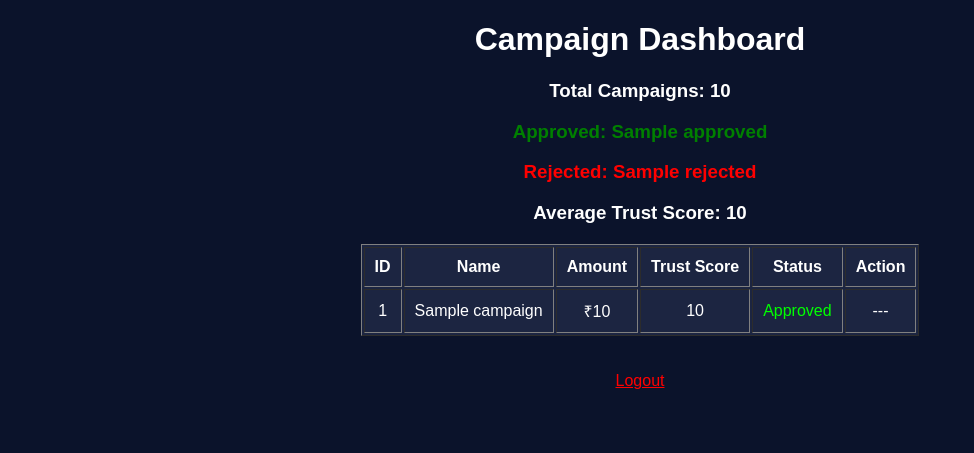
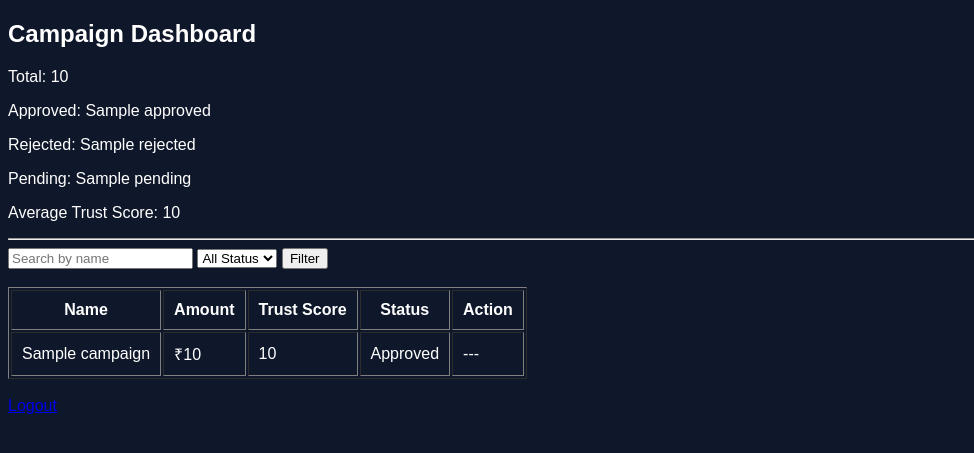
Before and after one commit to shrreeeram/ethical-crowdfunding-checker, a Flask app: template templates/admin.html in a window 1280 px wide. Shown: the top 453 px of the page, without its empty margins (0-974 px from the left). Run offline with Flask 3, Linux system fonts and the light colour scheme; tables that the repository leaves empty hold one stand-in row (values such as "Sample post"); the template is opened without the code that fills it: values that come from a table or form of the project are taken from there, most other values are stand-ins (such as "Sample title", 1, 10 or a date in 2020); some libraries are stand-ins or nearby versions.

Commit message:
Final professional version with search and dashboard stats

```diff
--- a/app.py
+++ b/app.py
@@ -1,58 +1,57 @@
 from flask import Flask, render_template, request, redirect, url_for
-from flask_sqlalchemy import SQLAlchemy
 from flask_login import LoginManager, UserMixin, login_user, login_required, logout_user
 from flask_bcrypt import Bcrypt
-from sqlalchemy import func
+from flask_pymongo import PyMongo
+from bson.objectid import ObjectId
 import os
 
 app = Flask(__name__)
 
-# ------------------ CONFIG ------------------
+# ---------------- CONFIG ----------------
 
 app.config["SECRET_KEY"] = os.environ.get("SECRET_KEY", "fallback-secret")
-app.config["SQLALCHEMY_DATABASE_URI"] = "sqlite:///site.db"
-app.config["SQLALCHEMY_TRACK_MODIFICATIONS"] = False
 
-db = SQLAlchemy(app)
+app.config["MONGO_URI"] = os.environ.get(
+    "MONGO_URI",
+    "mongodb+srv://ethicaladmin:sbup@clusterpractice.suczpoe.mongodb.net/ethicaldb?retryWrites=true&w=majority"
+)
+
+mongo = PyMongo(app)
+
 login_manager = LoginManager(app)
 login_manager.login_view = "login"
+
 bcrypt = Bcrypt(app)
 
-# ------------------ MODELS ------------------
+# ---------------- USER CLASS ----------------
 
-class User(db.Model, UserMixin):
-    id = db.Column(db.Integer, primary_key=True)
-    username = db.Column(db.String(20), unique=True, nullable=False)
-    password = db.Column(db.String(100), nullable=False)
-
-class Campaign(db.Model):
-    id = db.Column(db.Integer, primary_key=True)
-    name = db.Column(db.String(100), nullable=False)
-    description = db.Column(db.Text, nullable=False)
-    amount = db.Column(db.Integer, nullable=False)
-    address = db.Column(db.String(200), nullable=False)
-    trust_score = db.Column(db.Integer)
-    status = db.Column(db.String(20), default="Pending")
-
-# ------------------ DATABASE INIT ------------------
-
-with app.app_context():
-    db.create_all()
-
-    # Create admin if not exists
-    if not User.query.filter_by(username="pruthvirajpatil").first():
-        hashed_password = bcrypt.generate_password_hash("sbup").decode("utf-8")
-        admin = User(username="pruthvirajpatil", password=hashed_password)
-        db.session.add(admin)
-        db.session.commit()
-
-# ------------------ LOGIN MANAGER ------------------
+class User(UserMixin):
+    def __init__(self, user_data):
+        self.id = str(user_data["_id"])
+        self.username = user_data["username"]
+        self.password = user_data["password"]
 
 @login_manager.user_loader
 def load_user(user_id):
-    return User.query.get(int(user_id))
+    try:
+        user_data = mongo.db.users.find_one({"_id": ObjectId(user_id)})
+        if user_data:
+            return User(user_data)
+    except:
+        return None
+    return None
 
-# ------------------ TRUST SCORE ------------------
+# ---------------- CREATE ADMIN IF NOT EXISTS ----------------
+
+with app.app_context():
+    if mongo.db.users.count_documents({"username": "pruthvirajpatil"}) == 0:
+        hashed_password = bcrypt.generate_password_hash("sbup").decode("utf-8")
+        mongo.db.users.insert_one({
+            "username": "pruthvirajpatil",
+            "password": hashed_password
+        })
+
+# ---------------- TRUST SCORE ----------------
 
 def calculate_trust_score(amount, address, description):
     score = 100
@@ -71,11 +70,12 @@ def calculate_trust_score(amount, address, description):
 
     return max(score, 0)
 
-# ------------------ ROUTES ------------------
+# ---------------- ROUTES ----------------
 
 @app.route("/")
 def home():
     return render_template("index.html")
+
 
 @app.route("/submit", methods=["POST"])
 def submit():
@@ -86,33 +86,43 @@ def submit():
 
     trust_score = calculate_trust_score(amount, address, description)
 
-    new_campaign = Campaign(
-        name=name,
-        description=description,
-        amount=amount,
-        address=address,
-        trust_score=trust_score,
-        status="Pending"
-    )
-
-    db.session.add(new_campaign)
-    db.session.commit()
+    mongo.db.campaigns.insert_one({
+        "name": name,
+        "description": description,
+        "amount": amount,
+        "address": address,
+        "trust_score": trust_score,
+        "status": "Pending"
+    })
 
     return redirect(url_for("home"))
 
-# ------------------ ADMIN DASHBOARD ------------------
 
 @app.route("/admin")
 @login_required
 def admin():
-    campaigns = Campaign.query.all()
+    search = request.args.get("search", "")
+    status_filter = request.args.get("status", "")
 
-    total = Campaign.query.count()
-    approved = Campaign.query.filter_by(status="Approved").count()
-    rejected = Campaign.query.filter_by(status="Rejected").count()
+    query = {}
 
-    avg_score = db.session.query(func.avg(Campaign.trust_score)).scalar()
-    avg_score = round(avg_score, 2) if avg_score else 0
+    if search:
+        query["name"] = {"$regex": search, "$options": "i"}
+
+    if status_filter:
+        query["status"] = status_filter
+
+    campaigns = list(mongo.db.campaigns.find(query))
+
+    total = mongo.db.campaigns.count_documents({})
+    approved = mongo.db.campaigns.count_documents({"status": "Approved"})
+    rejected = mongo.db.campaigns.count_documents({"status": "Rejected"})
+    pending = mongo.db.campaigns.count_documents({"status": "Pending"})
+
+    avg_score = 0
+    all_campaigns = list(mongo.db.campaigns.find())
+    if len(all_campaigns) > 0:
+        avg_score = sum(c["trust_score"] for c in all_campaigns) / len(all_campaigns)
 
     return render_template(
         "admin.html",
@@ -120,30 +130,38 @@ def admin():
         total=total,
         approved=approved,
         rejected=rejected,
-        avg_score=avg_score
+        pending=pending,
+        avg_score=round(avg_score, 2),
+        search=search,
+        status_filter=status_filter
     )
 
-# ------------------ APPROVE ------------------
 
-@app.route("/approve/<int:id>")
+@app.route("/approve/<id>")
 @login_required
 def approve(id):
-    campaign = Campaign.query.get_or_404(id)
-    campaign.status = "Approved"
-    db.session.commit()
+    try:
+        mongo.db.campaigns.update_one(
+            {"_id": ObjectId(id)},
+            {"$set": {"status": "Approved"}}
+        )
+    except:
+        pass
     return redirect(url_for("admin"))
 
-# ------------------ REJECT ------------------
 
-@app.route("/reject/<int:id>")
+@app.route("/reject/<id>")
 @login_required
 def reject(id):
-    campaign = Campaign.query.get_or_404(id)
-    campaign.status = "Rejected"
-    db.session.commit()
+    try:
+        mongo.db.campaigns.update_one(
+            {"_id": ObjectId(id)},
+            {"$set": {"status": "Rejected"}}
+        )
+    except:
+        pass
     return redirect(url_for("admin"))
 
-# ------------------ LOGIN ------------------
 
 @app.route("/login", methods=["GET", "POST"])
 def login():
@@ -151,15 +169,15 @@ def login():
         username = request.form["username"]
         password = request.form["password"]
 
-        user = User.query.filter_by(username=username).first()
+        user_data = mongo.db.users.find_one({"username": username})
 
-        if user and bcrypt.check_password_hash(user.password, password):
+        if user_data and bcrypt.check_password_hash(user_data["password"], password):
+            user = User(user_data)
             login_user(user)
             return redirect(url_for("admin"))
 
     return render_template("login.html")
 
-# ------------------ LOGOUT ------------------
 
 @app.route("/logout")
 @login_required
@@ -167,7 +185,7 @@ def logout():
     logout_user()
     return redirect(url_for("home"))
 
-# ------------------ RUN ------------------
+# ---------------- RUN ----------------
 
 if __name__ == "__main__":
-    app.run(debug=True)
+    app.run()
--- a/templates/admin.html
+++ b/templates/admin.html
@@ -5,20 +5,37 @@
     <title>Admin Dashboard</title>
 </head>
 
-<body style="background:#0b132b; color:white; font-family:Arial; text-align:center;">
+<body style="background:#0f172a; color:white; font-family:sans-serif;">
 
-    <h1>Campaign Dashboard</h1>
+    <h2>Campaign Dashboard</h2>
 
-    <div style="margin:20px;">
-        <h3>Total Campaigns: {{ total }}</h3>
-        <h3 style="color:green;">Approved: {{ approved }}</h3>
-        <h3 style="color:red;">Rejected: {{ rejected }}</h3>
-        <h3>Average Trust Score: {{ avg_score }}</h3>
+    <div>
+        <p>Total: {{ total }}</p>
+        <p>Approved: {{ approved }}</p>
+        <p>Rejected: {{ rejected }}</p>
+        <p>Pending: {{ pending }}</p>
+        <p>Average Trust Score: {{ avg_score }}</p>
     </div>
 
-    <table border="1" cellpadding="10" style="margin:auto; background:#1c2541;">
+    <hr>
+
+    <form method="GET">
+        <input type="text" name="search" placeholder="Search by name" value="{{ search }}">
+
+        <select name="status">
+            <option value="">All Status</option>
+            <option value="Pending" {% if status_filter=="Pending" %}selected{% endif %}>Pending</option>
+            <option value="Approved" {% if status_filter=="Approved" %}selected{% endif %}>Approved</option>
+            <option value="Rejected" {% if status_filter=="Rejected" %}selected{% endif %}>Rejected</option>
+        </select>
+
+        <button type="submit">Filter</button>
+    </form>
+
+    <br>
+
+    <table border="1" cellpadding="10">
         <tr>
-            <th>ID</th>
             <th>Name</th>
             <th>Amount</th>
             <th>Trust Score</th>
@@ -28,24 +45,14 @@
 
         {% for c in campaigns %}
         <tr>
-            <td>{{ c.id }}</td>
             <td>{{ c.name }}</td>
             <td>₹{{ c.amount }}</td>
             <td>{{ c.trust_score }}</td>
-            <td>
-                {% if c.status == "Approved" %}
-                <span style="color:lime;">Approved</span>
-                {% elif c.status == "Rejected" %}
-                <span style="color:red;">Rejected</span>
-                {% else %}
-                <span style="color:orange;">Pending</span>
-                {% endif %}
-            </td>
+            <td>{{ c.status }}</td>
             <td>
                 {% if c.status == "Pending" %}
-                <a href="/approve/{{ c.id }}">Approve</a>
-                |
-                <a href="/reject/{{ c.id }}">Reject</a>
+                <a href="/approve/{{ c._id }}">Approve</a> |
+                <a href="/reject/{{ c._id }}">Reject</a>
                 {% else %}
                 ---
                 {% endif %}
@@ -54,8 +61,8 @@
         {% endfor %}
     </table>
 
-    <br><br>
-    <a href="/logout" style="color:red;">Logout</a>
+    <br>
+    <a href="/logout">Logout</a>
 
 </body>
 
```
